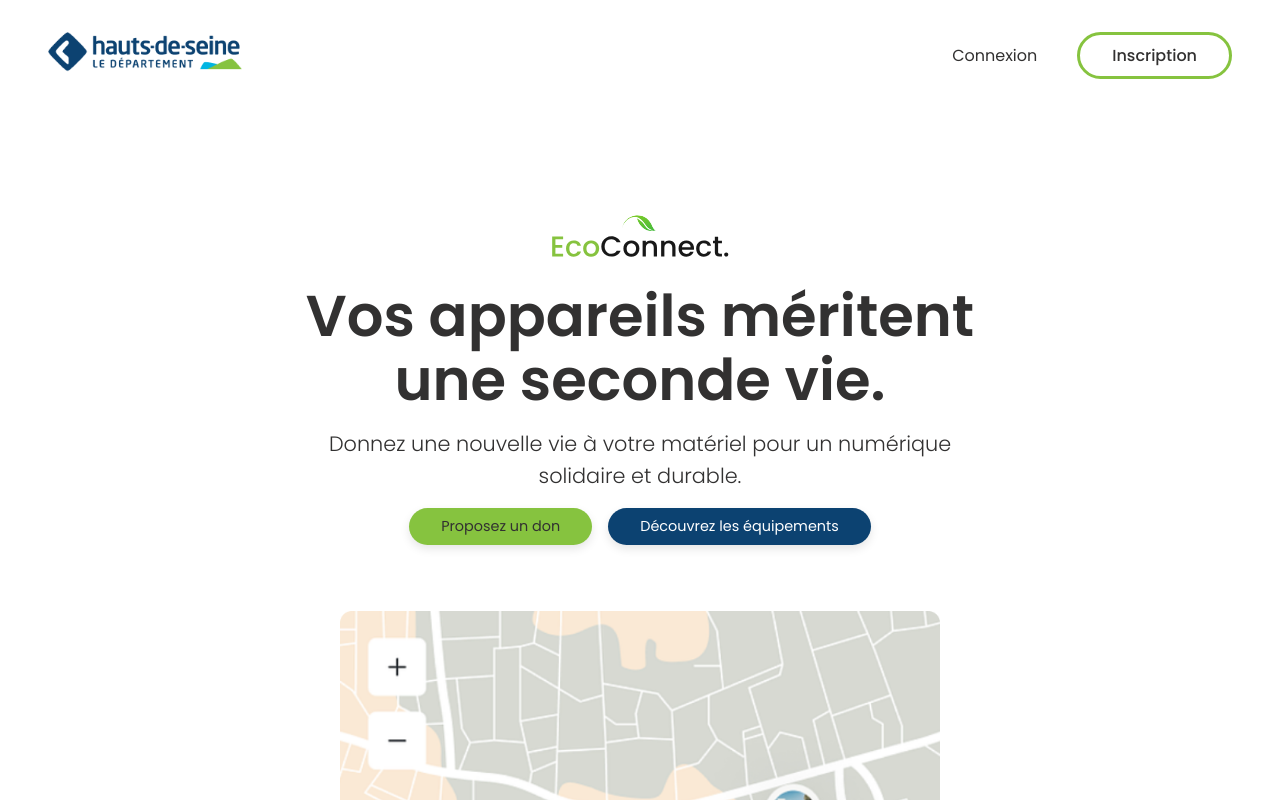
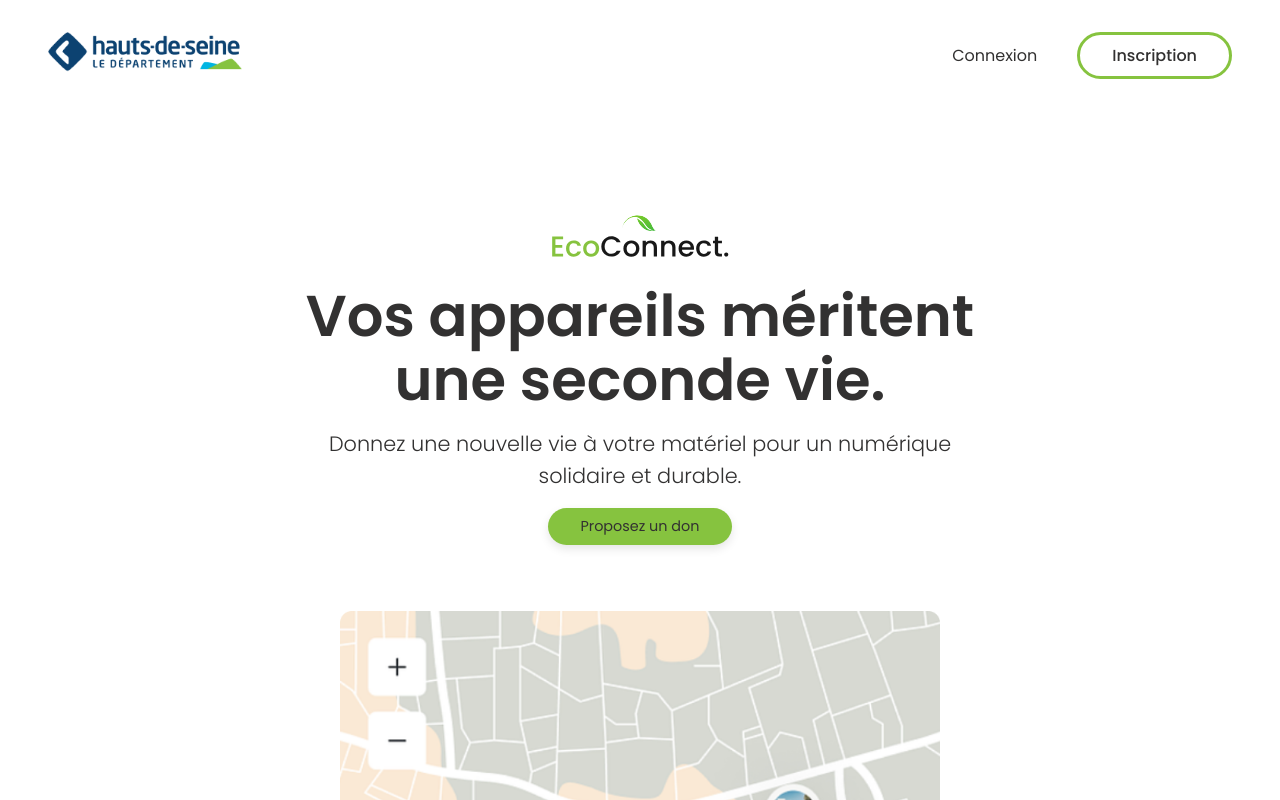
Before and after one commit to enzocosson/devlab-haut-de-seine, a React (Vite) app in the folder front-end/: page / in a window 1280 px wide. Shown: the top 800 px of the page. Built offline with nearby package versions, Linux system fonts and the light colour scheme.

Commit message:
fix : remove button "proposer equipement"

```diff
--- a/front-end/src/pages/HomePage/HomePage.jsx
+++ b/front-end/src/pages/HomePage/HomePage.jsx
@@ -24,9 +24,6 @@
         <Link to="/dashboard/give" className={styles.give}>
           Proposez un don
         </Link>
-        <Link to="/dashboard/search" className={styles.search}>
-          Découvrez les équipements
-        </Link>
       </div>
       <img src="/assets/images/map.png" alt="map" className={styles.map} />
     </main>
```
